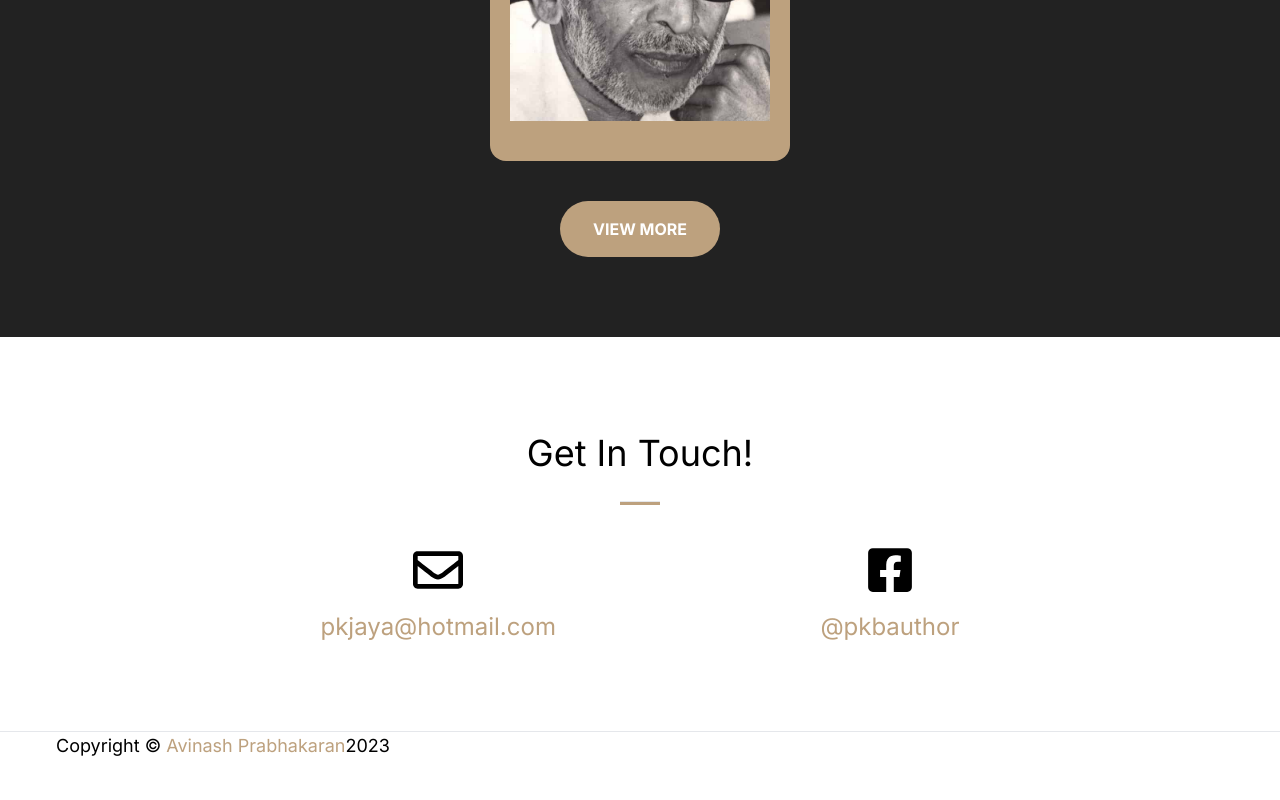
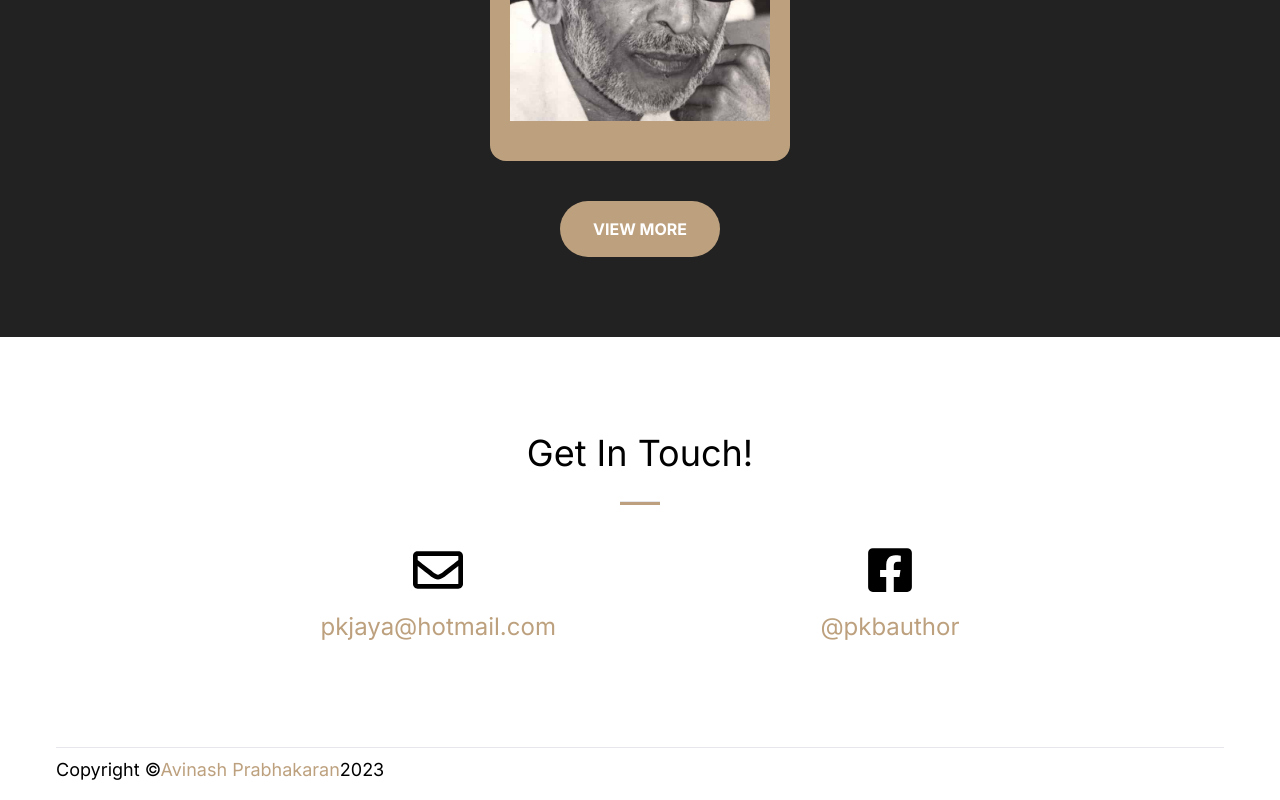
Before and after one commit to avinashkz/next.pkbalakrishnan.com, a Next.js app: page / in a window 1280 px wide. Shown: the part 3000-3800 px from the top of the page. Before the commit the page ends 3772 px from the top, so only its background shows below. Built offline with nearby package versions, Linux system fonts and the light colour scheme.

Commit message:
Fix footer style

```diff
--- /dev/null
+++ b/app/(home)/layout.tsx
@@ -0,0 +1,17 @@
+import '@/globals.css';
+import Navbar from '@/components/navbar';
+import Footer from '@/components/footer';
+
+export default function RootLayout({
+  children,
+}: {
+  children: React.ReactNode;
+}) {
+  return (
+    <main>
+      <Navbar />
+      {children}
+      <Footer backgroundColor="bg-white" />
+    </main>
+  );
+}
--- /dev/null
+++ b/app/(subpages)/layout.tsx
@@ -0,0 +1,17 @@
+import '@/globals.css';
+import Navbar from '@/components/navbar';
+import Footer from '@/components/footer';
+
+export default function RootLayout({
+  children,
+}: {
+  children: React.ReactNode;
+}) {
+  return (
+    <main>
+      <Navbar />
+      {children}
+      <Footer backgroundColor="bg-light-gold" />
+    </main>
+  );
+}
--- a/app/components/footer.tsx
+++ b/app/components/footer.tsx
@@ -1,11 +1,12 @@
 import React from 'react';
 
-const Footer = () => {
+const Footer = ({ backgroundColor }: { backgroundColor: string }) => {
   return (
-    <div>
+    <div className={`flex flex-col px-14 py-4 ${backgroundColor}`}>
       <hr className="w-full bg-black" />
-      <span className="px-14 py-4 text-lg">
-        Copyright &copy; <span className="text-gold">Avinash Prabhakaran</span>
+      <span className="pt-2 text-lg">
+        Copyright &copy;
+        <span className="text-gold">Avinash Prabhakaran</span>
         2023
       </span>
     </div>
--- a/app/layout.tsx
+++ b/app/layout.tsx
@@ -1,9 +1,7 @@
 import { Analytics } from '@vercel/analytics/react';
-import './globals.css';
+import '@/globals.css';
 import type { Metadata } from 'next';
 import { Inter } from 'next/font/google';
-import Navbar from '@/components/navbar';
-import Footer from '@/components/footer';
 
 const inter = Inter({ subsets: ['latin'] });
 
@@ -20,12 +18,8 @@ export default function RootLayout({
   return (
     <html lang="en">
       <body className={inter.className}>
-        <main>
-          <Navbar />
-          {children}
-          <Analytics />
-          <Footer />
-        </main>
+        {children}
+        <Analytics />
       </body>
     </html>
   );
```
Also changed, not shown: app/(home)/page.tsx (renamed from app/page.tsx), app/(subpages)/about/page.tsx (renamed from app/about/page.tsx), app/(subpages)/books/[id]/page.tsx (renamed from app/books/[id]/page.tsx), app/(subpages)/books/page.tsx (renamed from app/books/page.tsx), app/(subpages)/gallery/page.tsx (renamed from app/gallery/page.tsx), 1 other file (tests, documents, lock files or other folders).
